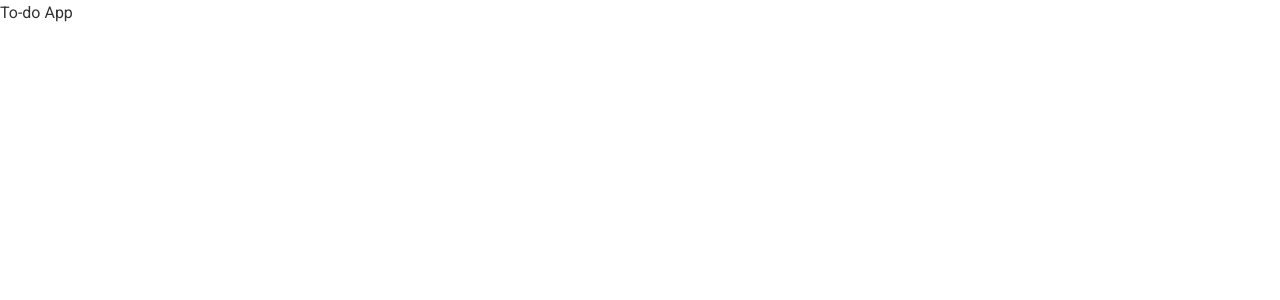
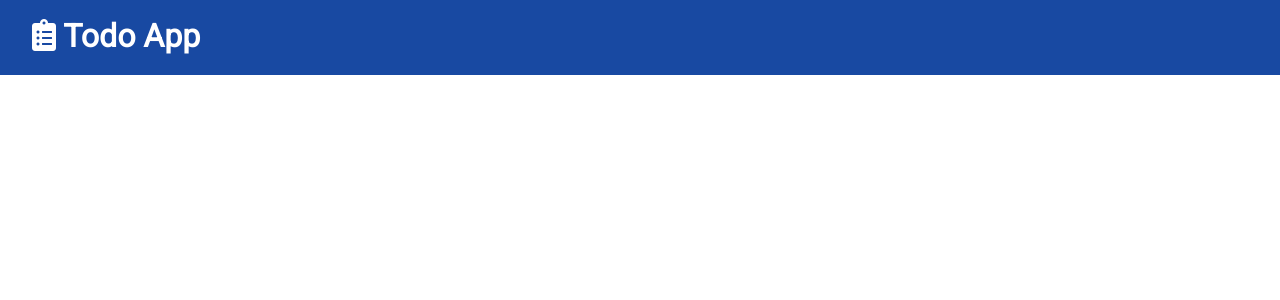
Before and after one commit to Violet-Bora-Lee/simple-todo-app-client, a React (Create React App) app: page / in a window 1280 px wide. Shown: the top 300 px of the page. Built offline with nearby package versions, Linux system fonts and the light colour scheme.

Commit message:
네비게이션 바 컴포넌트 구현 (Navbar)

```diff
--- a/src/App.js
+++ b/src/App.js
@@ -1,11 +1,13 @@
 import React from 'react';
+import { BrowserRouter as Router } from "react-router-dom";
+import Navbar from "./components/layout/Navbar";
 import './App.css';
 
 const App = () => {
 	return (
-		<div className="App">
-		To-do App
-	</div>
+		<Router>
+				<Navbar/>
+		</Router>
 );
 }
 
--- /dev/null
+++ b/src/components/layout/Navbar.js
@@ -0,0 +1,24 @@
+import React from "react";
+import PropTypes from "prop-types";
+
+const Navbar = ({ icon, title }) => {
+	return (
+		<div className="navbar bg-primary">
+			<h1>
+				<i className={icon}/>  {title}
+			</h1>
+		</div>
+	);
+};
+
+Navbar.propTypes = {
+	title: PropTypes.string.isRequired,
+	icon: PropTypes.string.isRequired
+};
+
+Navbar.defaultProps = {
+	title: 'Todo App',
+	icon: 'fas fa-clipboard-list'
+};
+
+export default Navbar;
```
